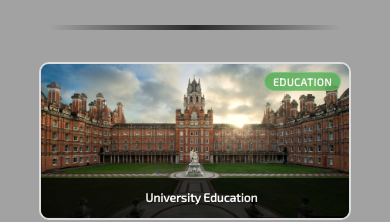
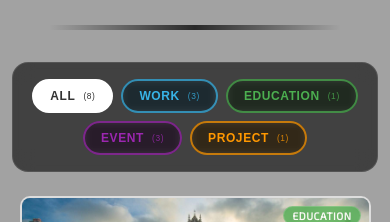
Before and after one commit to flynnWhelehan/website, a React (Create React App) app in the folder website/frontend/: page /experience in a window 390 px wide. Shown: the part 151-373 px from the top of the page. Built offline with nearby package versions, Linux system fonts and the light colour scheme.

Commit message:
Add an experience item filter.

```diff
--- a/website/frontend/src/pages/Experience.css
+++ b/website/frontend/src/pages/Experience.css
@@ -7,12 +7,174 @@
     align-items: center;
     max-width: 80%;
     margin: 2rem auto;
+    transition: all 0.3s ease;
 }
 
-@media screen and (max-width: 600px) {
+.experience-filters {
+    margin: 2rem auto;
+    max-width: 80%;
+    background: rgba(0, 0, 0, 0.6);
+    backdrop-filter: blur(10px);
+    border: 1px solid rgba(255, 255, 255, 0.1);
+    border-radius: 1rem;
+    padding: 1.5rem 2rem;
+}
+
+.filter-container {
+    display: flex;
+    justify-content: center;
+    flex-wrap: wrap;
+    gap: 1rem;
+    margin: 0;
+}
+
+.filter-btn {
+    display: flex;
+    align-items: center;
+    gap: 0.5rem;
+    padding: 0.75rem 1.5rem;
+    border: 2px solid rgba(255, 255, 255, 0.3);
+    border-radius: 2rem;
+    background-color: rgba(255, 255, 255, 0.1);
+    color: #ffffff;
+    font-weight: 600;
+    font-size: 0.9rem;
+    cursor: pointer;
+    transition: all 0.3s ease;
+    text-transform: uppercase;
+    letter-spacing: 0.05em;
+    backdrop-filter: blur(5px);
+}
+
+.filter-btn:hover {
+    border-color: #ffffff;
+    background-color: rgba(255, 255, 255, 0.2);
+    transform: translateY(-2px);
+}
+
+.filter-btn--active {
+    border-color: #ffffff;
+    background-color: #ffffff;
+    color: #333;
+}
+
+.filter-btn--active:hover {
+    background-color: #f0f0f0;
+}
+
+.filter-btn__label {
+    font-weight: 600;
+}
+
+.filter-btn__count {
+    font-size: 0.8em;
+    opacity: 0.8;
+    font-weight: 400;
+}
+
+.filter-btn--active .filter-btn__count {
+    opacity: 1;
+}
+
+.filter-btn[data-category="work"]:not(.filter-btn--active) {
+    border-color: rgba(56, 180, 231, 0.7);
+    color: rgba(56, 180, 231, 1);
+    background-color: rgba(56, 180, 231, 0.1);
+}
+
+.filter-btn[data-category="work"]:not(.filter-btn--active):hover {
+    border-color: rgba(56, 180, 231, 1);
+    background-color: rgba(56, 180, 231, 0.2);
+}
+
+.filter-btn[data-category="education"]:not(.filter-btn--active) {
+    border-color: rgba(76, 175, 80, 0.7);
+    color: rgba(76, 175, 80, 1);
+    background-color: rgba(76, 175, 80, 0.1);
+}
+
+.filter-btn[data-category="education"]:not(.filter-btn--active):hover {
+    border-color: rgba(76, 175, 80, 1);
+    background-color: rgba(76, 175, 80, 0.2);
+}
+
+.filter-btn[data-category="project"]:not(.filter-btn--active) {
+    border-color: rgba(255, 152, 0, 0.7);
+    color: rgba(255, 152, 0, 1);
+    background-color: rgba(255, 152, 0, 0.1);
+}
+
+.filter-btn[data-category="project"]:not(.filter-btn--active):hover {
+    border-color: rgba(255, 152, 0, 1);
+    background-color: rgba(255, 152, 0, 0.2);
+}
+
+.filter-btn[data-category="event"]:not(.filter-btn--active) {
+    border-color: rgba(156, 39, 176, 0.7);
+    color: rgba(156, 39, 176, 1);
+    background-color: rgba(156, 39, 176, 0.1);
+}
+
+.filter-btn[data-category="event"]:not(.filter-btn--active):hover {
+    border-color: rgba(156, 39, 176, 1);
+    background-color: rgba(156, 39, 176, 0.2);
+}
+
+.no-results {
+    text-align: center;
+    padding: 3rem 2rem;
+    color: #ffffff;
+    font-size: 1.1rem;
+    opacity: 0.8;
+}
+
+@media screen and (max-width: 768px) {
     .experience-grid {
         grid-template-columns: 1fr;
         grid-row-gap: 1.5rem;
         margin: 1.5rem auto;
+        max-width: 90%;
+    }
+
+    .experience-filters {
+        max-width: 85%;
+        margin: 1.5rem auto;
+        padding: 1rem 1.5rem;
+    }
+
+    .filter-container {
+        gap: 0.75rem;
+    }
+
+    .filter-btn {
+        padding: 0.6rem 1.2rem;
+        font-size: 0.8rem;
     }
 }
+
+@media screen and (max-width: 480px) {
+    .experience-filters {
+        max-width: 85%;
+        padding: 1rem;
+    }
+
+    .filter-container {
+        gap: 0.5rem;
+        justify-content: center;
+    }
+
+    .filter-btn {
+        padding: 0.5rem 1rem;
+        font-size: 0.75rem;
+        border-radius: 1.5rem;
+    }
+
+    .filter-btn__count {
+        font-size: 0.7em;
+    }
+
+    .no-results {
+        padding: 2rem 1rem;
+        font-size: 1rem;
+    }
+}
--- a/website/frontend/src/pages/Experience.js
+++ b/website/frontend/src/pages/Experience.js
@@ -1,4 +1,5 @@
 import { Helmet } from 'react-helmet';
+import { useState } from 'react';
 import ExperienceCard from '../components/ExperienceCard';
 import './Experience.css';
 import rhulGraduation from '../images/rhul-graduation.jpg';
@@ -11,6 +12,8 @@ import googleXFormulaELogo from '../images/google-x-formula-e.jpg';
 import easyAXVeChainLogo from '../images/easya-x-vechain-group.jpeg';
 
 function Experience() {
+    const [activeFilter, setActiveFilter] = useState('all');
+
     const experience = [
         {
             name: 'University Education',
@@ -46,7 +49,7 @@ function Experience() {
             name: 'Vehicle Accident Scene Reconstruction Research',
             thumbnail: canBusDiagram,
             comingSoon: true,
-            category: 'work'
+            category: 'project'
         },
         {
             name: 'Zoopla - IT Support',
@@ -62,6 +65,26 @@ function Experience() {
         },
     ];
 
+    const categories = [
+        { key: 'all', label: 'All', count: experience.length },
+        { key: 'work', label: 'Work', count: experience.filter(item => item.category === 'work').length },
+        { key: 'education', label: 'Education', count: experience.filter(item => item.category === 'education').length },
+        { key: 'event', label: 'Event', count: experience.filter(item => item.category === 'event').length },
+        { key: 'project', label: 'Project', count: experience.filter(item => item.category === 'project').length }
+    ];
+
+    const filteredExperience = activeFilter === 'all'
+        ? experience
+        : experience.filter(item => item.category === activeFilter);
+
+    const handleFilterChange = (filterKey) => {
+        if (activeFilter === filterKey && filterKey !== 'all') {
+            setActiveFilter('all');
+        } else {
+            setActiveFilter(filterKey);
+        }
+    };
+
     return (
         <main>
             <Helmet>
@@ -75,10 +98,26 @@ function Experience() {
                 <div className="section-break-line" aria-hidden="true" />
             </header>
 
+            <section className="experience-filters">
+                <div className="filter-container">
+                    {categories.map((category) => (
+                        <button
+                            key={category.key}
+                            className={`filter-btn ${activeFilter === category.key ? 'filter-btn--active' : ''}`}
+                            onClick={() => handleFilterChange(category.key)}
+                            data-category={category.key}
+                        >
+                            <span className="filter-btn__label">{category.label}</span>
+                            <span className="filter-btn__count">({category.count})</span>
+                        </button>
+                    ))}
+                </div>
+            </section>
+
             <div className="experience-grid">
-                {experience.map((item, index) => (
+                {filteredExperience.map((item, index) => (
                     <ExperienceCard
-                        key={index}
+                        key={`${item.category}-${index}`}
                         name={item.name}
                         thumbnail={item.thumbnail}
                         link={item.link}
@@ -87,6 +126,12 @@ function Experience() {
                     />
                 ))}
             </div>
+
+            {filteredExperience.length === 0 && (
+                <div className="no-results">
+                    <p>No experience items found for this category.</p>
+                </div>
+            )}
         </main>
     );
 }
```
